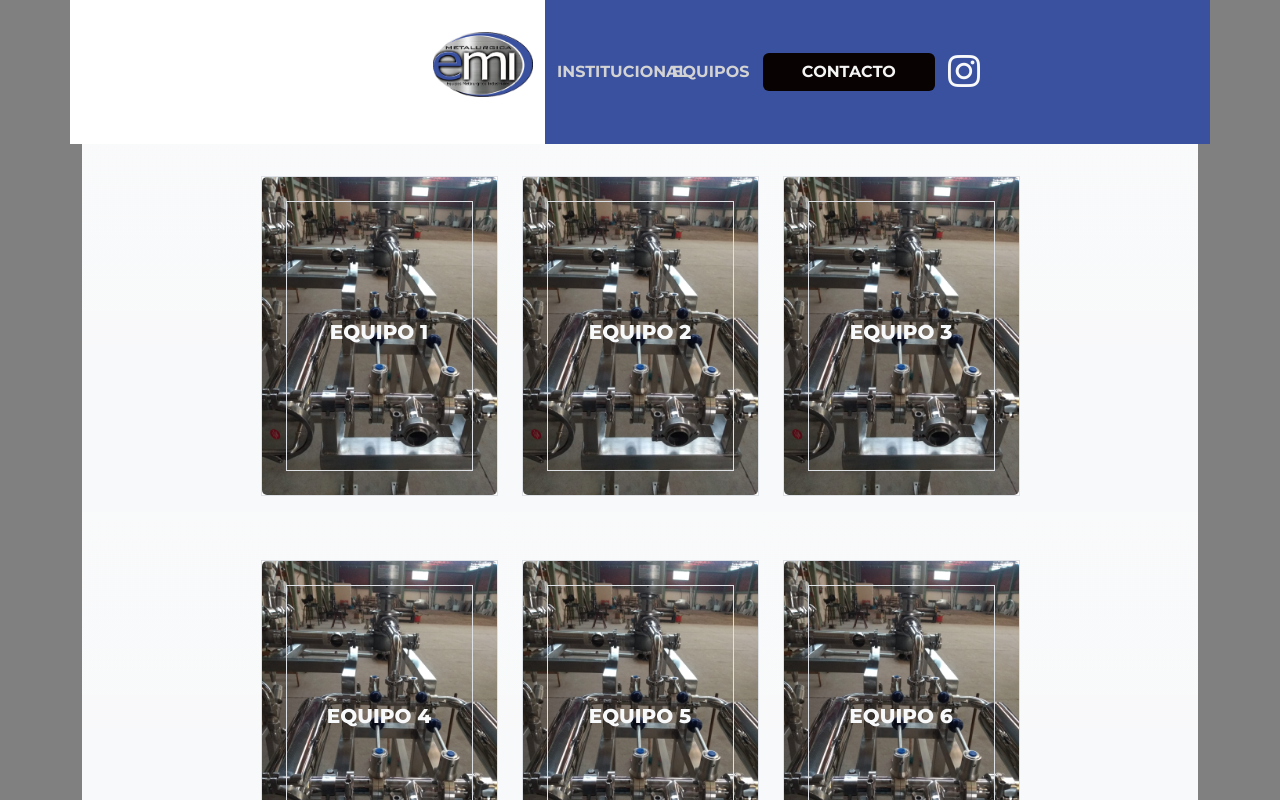
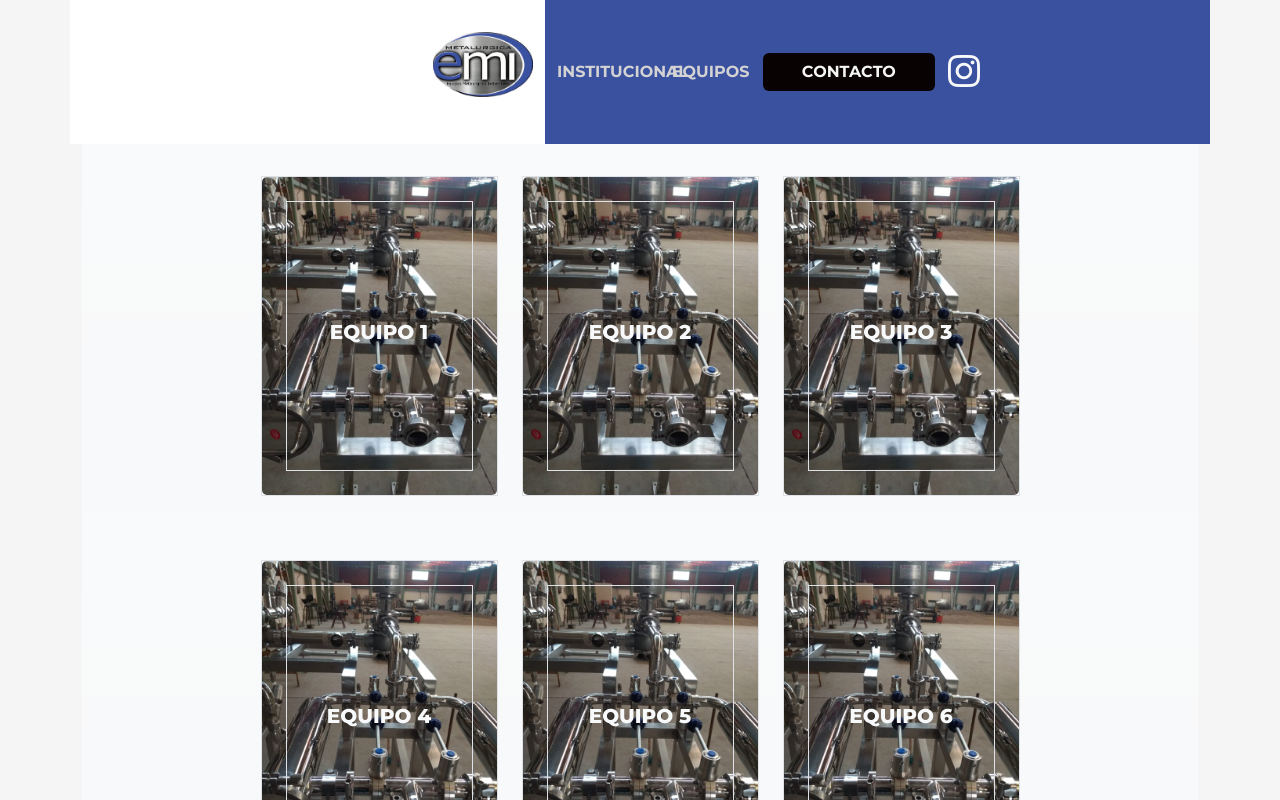
Before and after one commit to LJMDZST/emi-metalurgica, a React (Vite) app: page /emi-metalurgica/equipos in a window 1280 px wide. Shown: the top 800 px of the page. Built offline with nearby package versions, Linux system fonts and the light colour scheme.

Commit message:
Update index.css

```diff
--- a/src/index.css
+++ b/src/index.css
@@ -28,7 +28,7 @@
 body {
 
 
-  background-color: gray;
+  background-color: whitesmoke;
   font-family: cuerpo;
   color : black
 
```
